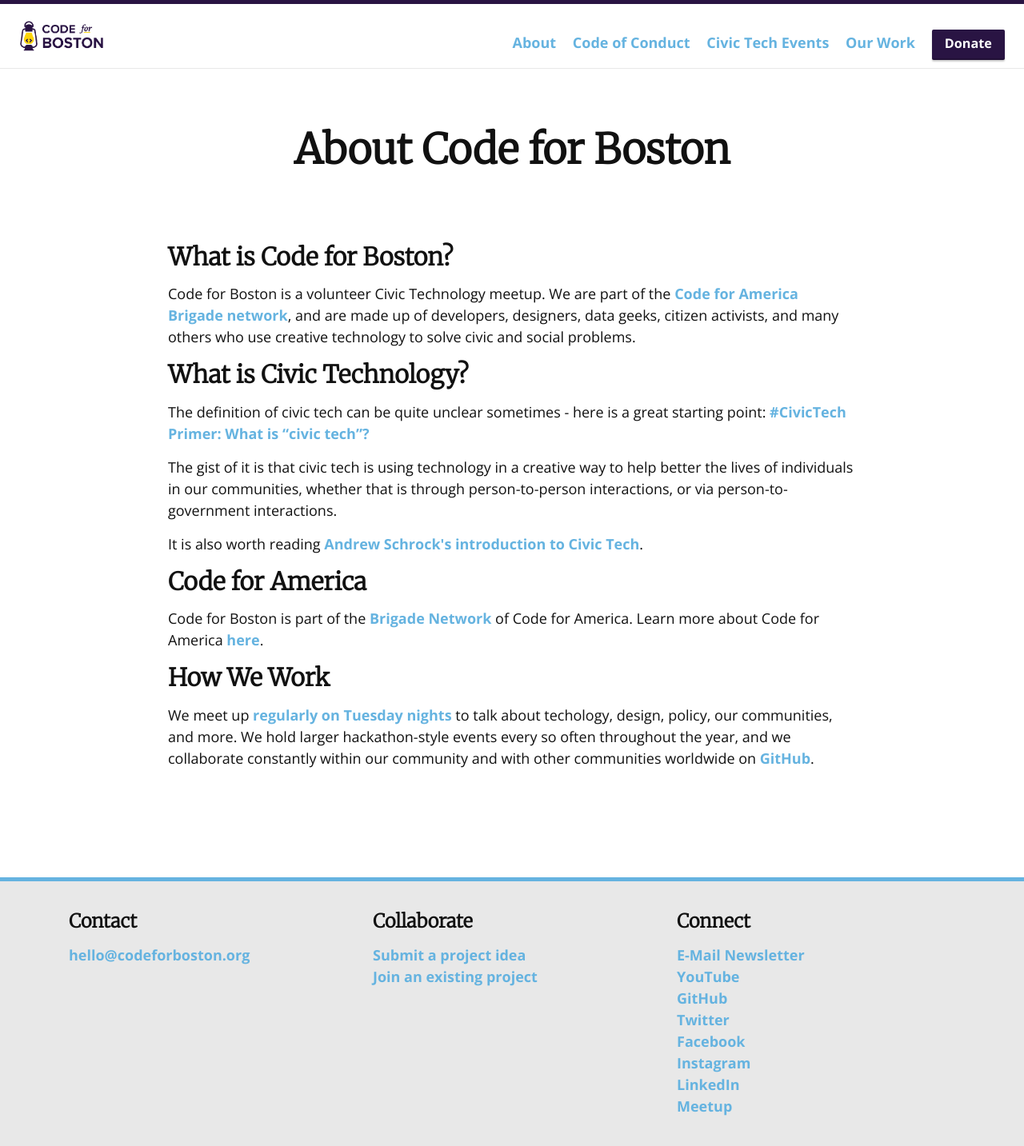
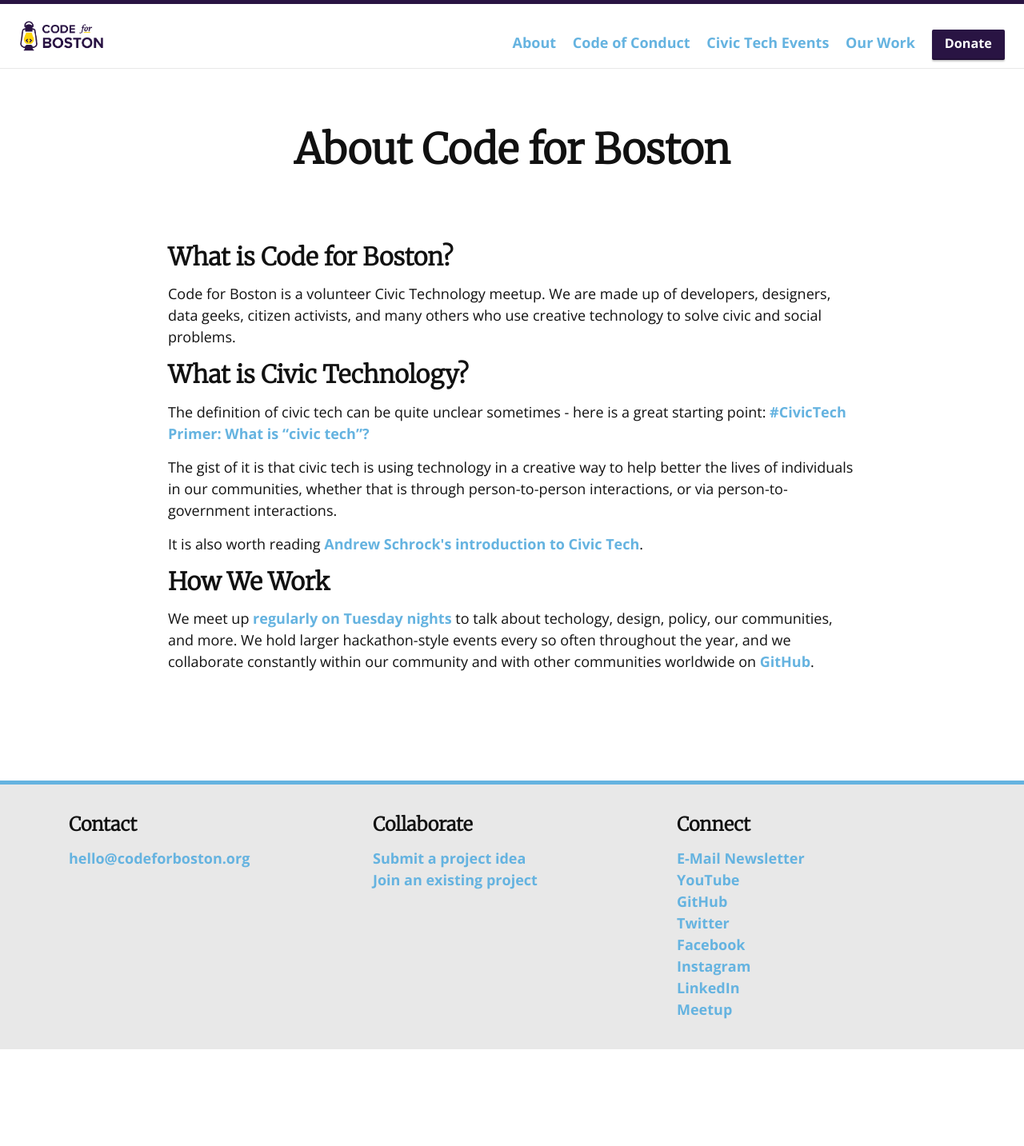
Before and after one commit to codeforboston/codeforboston.org, a Jekyll site: the page built from about.html, in a window 1280 px wide. Shown: the whole page at 80% size. Built offline with Jekyll 4.4.1, drawn with Linux system fonts in a browser that asks for light colours; nearby versions of some CDN libraries; after the commit the page ends 1312 px from its top, so only the background shows below that.

Commit message:
CFA-Removal-About Page

```diff
--- a/about.html
+++ b/about.html
@@ -10,7 +10,7 @@
 <div class="centered">
 <section>
     <h2>What is Code for Boston?</h2>
-    <p>Code for Boston is a volunteer Civic Technology meetup. We are part of the <a href="http://brigade.codeforamerica.org">Code for America Brigade network</a>, and are made up of developers, designers, data geeks, citizen activists, and many others who use creative technology to solve civic and social problems.
+    <p>Code for Boston is a volunteer Civic Technology meetup. We are made up of developers, designers, data geeks, citizen activists, and many others who use creative technology to solve civic and social problems.
     </p>
 </section>
 
@@ -23,11 +23,6 @@
 </section>
 
 <section>
-    <h2>Code for America</h2>
-    <p>Code for Boston is part of the <a href="#">Brigade Network</a> of Code for America. Learn more about Code for America <a href="https://www.codeforamerica.org/">here</a>.</p>
-</section>
-
-<section>
     <h2>How We Work</h2>
     <p>We meet up <a href="{{site.meetup_url}}">regularly on Tuesday nights</a> to talk about techology, design, policy, our communities, and more. We hold larger hackathon-style events every so often throughout the year, and we collaborate constantly within our community and with other communities worldwide on <a href="{{site.github_url}}">GitHub</a>.</p>
 </section>
--- a/index.html
+++ b/index.html
@@ -5,11 +5,7 @@
 <div class="centered">
   <h1>Code for Boston</h1>
   <h2>
-    A
-    <a href="https://www.codeforamerica.org/" target="_blank"
-      >Code for America</a
-    >
-    brigade and grassroots organization.
+    A grassroots organization.
   </h2>
 
    <p>
```
